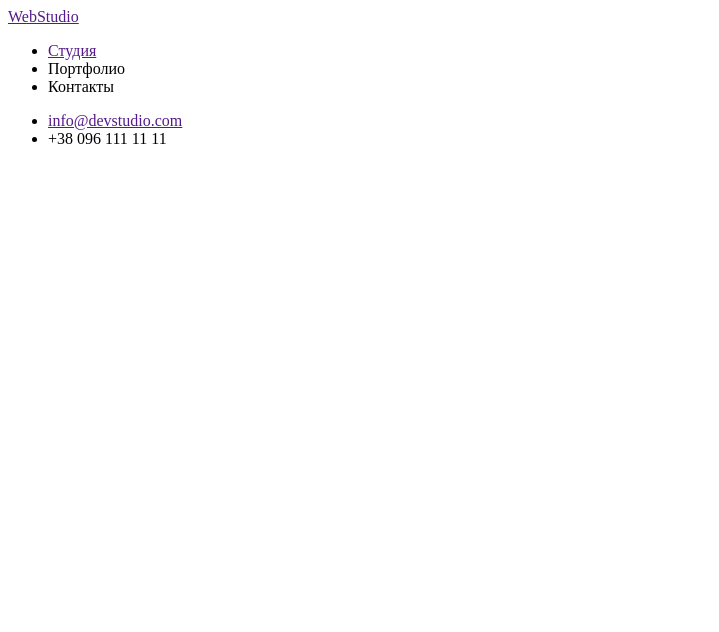
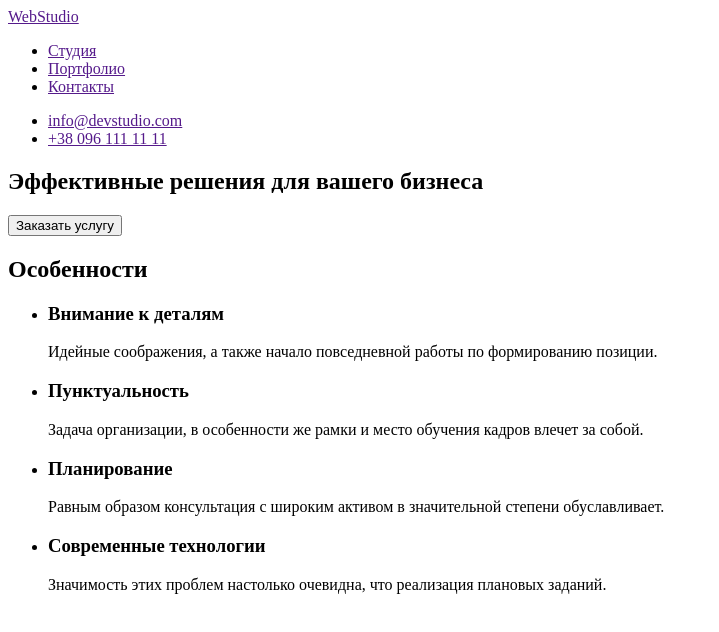
Before and after one commit to DemouserNG/goit-markup-hw-01, a plain HTML site: page index.html in a window 1280 px wide. Shown: the whole page, without its empty margins (0-719 px from the left). Drawn offline with Linux system fonts and the light colour scheme.

Commit message:
добавила три секції

```diff
--- a/index.html
+++ b/index.html
@@ -1,4 +1,4 @@
-<html lang="ru">
+<html lang="en">
 <head>
     <meta charset="UTF-8">
     <meta http-equiv="X-UA-Compatible" content="IE=edge">
@@ -7,16 +7,49 @@
 </head>
 <body>
     <header>
+    <nav>
         <a href="">WebStudio</a>
         <ul>
             <li><a href="">Студия</a></li>
-            <li>Портфолио</li>
-            <li>Контакты</li>
+            <li><a href="">Портфолио</a></li>
+            <li><a href="">Контакты</a></li>
         </ul>
+    </nav>
         <ul>
             <li> <a href="">info@devstudio.com</a></li>
-            <li>+38 096 111 11 11</li>
+            <li> <a href="">+38 096 111 11 11</a></li>
         </ul>
     </header>
+
+    <div>
+        <section>
+            <h1>Эффективные решения для вашего бизнеса</h1>
+            <button type="button">Заказать услугу</button>
+        </section>
+    </div>
+
+    <section>
+        <h2>Особенности</h2>
+    <ul>
+        <li>
+            <h3>Внимание к деталям</h3>
+            <p>Идейные соображения, а также начало повседневной работы по формированию позиции.</p>
+        </li>
+        <li>
+            <h3>Пунктуальность</h3>
+            <p>Задача организации, в особенности же рамки и место обучения кадров влечет за собой.</p>
+        </li>
+        <li>
+            <h3>Планирование</h3>
+            <p>Равным образом консультация с широким активом в значительной степени обуславливает.</p>
+        </li>
+        <li>
+            <h3>Современные технологии</h3>
+            <p>Значимость этих проблем настолько очевидна, что реализация плановых заданий.</p>
+        </li>
+    </ul>
+    </section>
+
+
 </body>
 </html>
```
